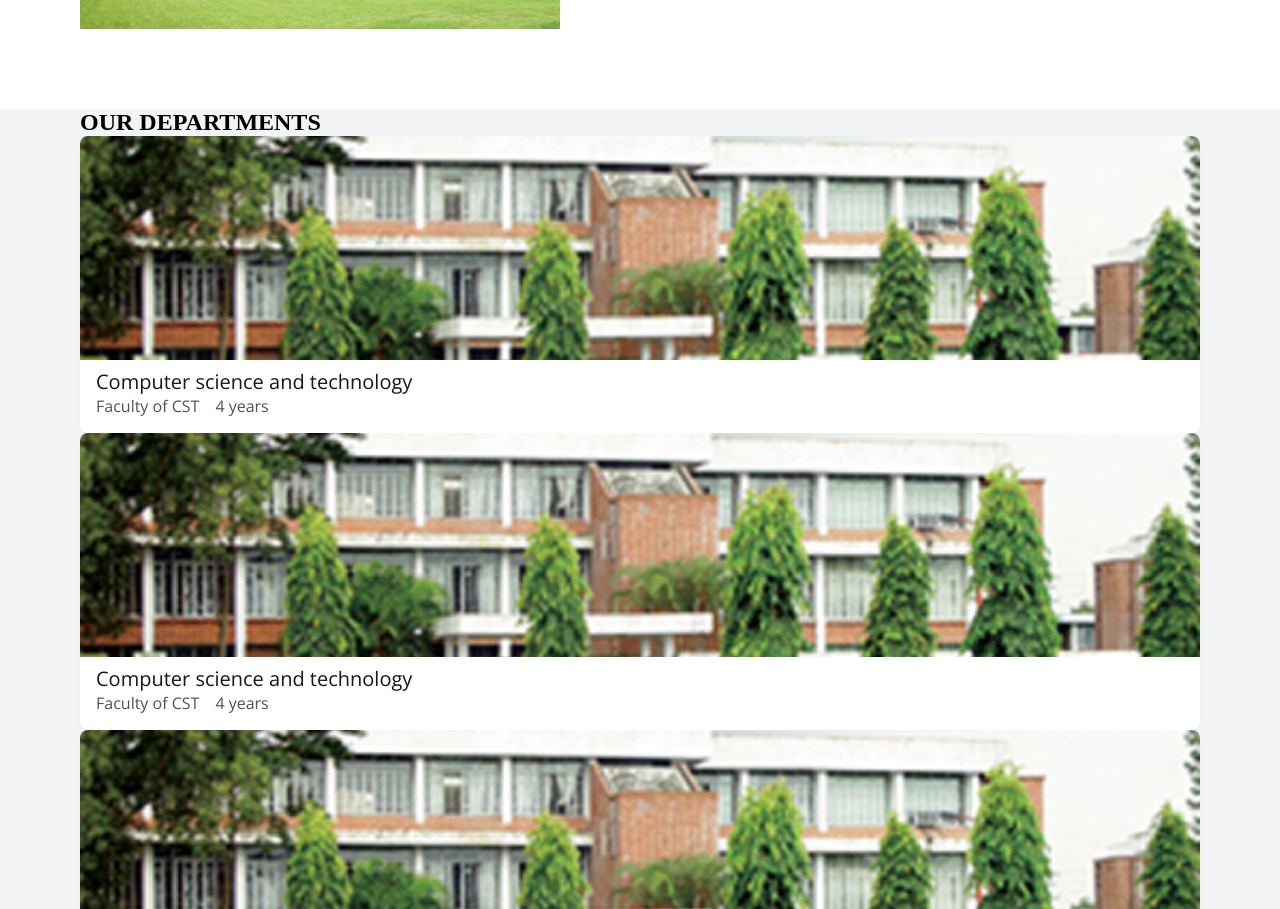
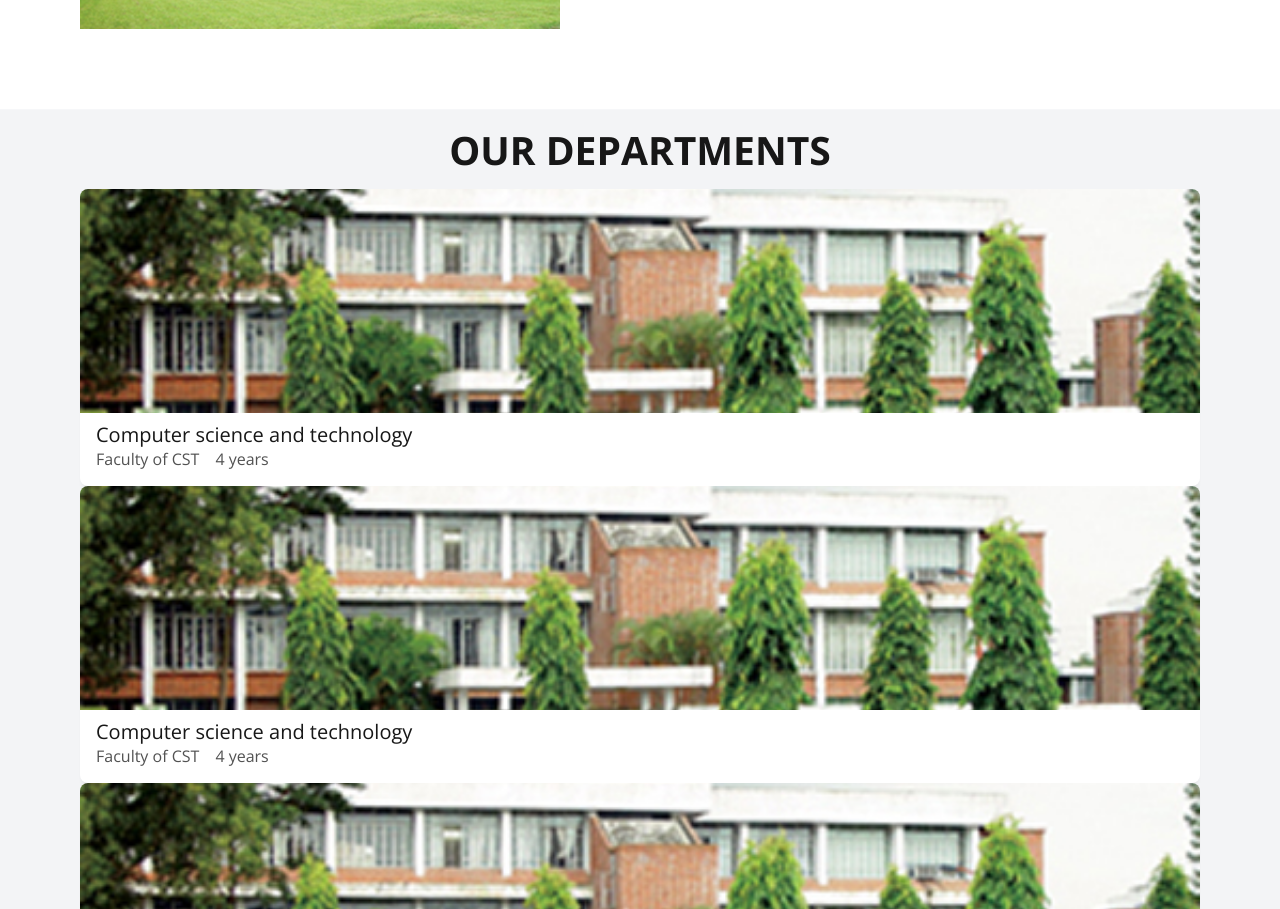
Before and after one commit to al-imam/lpi, a React (Vite) app: page / in a window 1280 px wide. Shown: the part 1174-2083 px from the top of the page. Built offline with nearby package versions, Linux system fonts and the light colour scheme.

Commit message:
style departments component heading

```diff
--- a/src/components/Departments/departments.module.css
+++ b/src/components/Departments/departments.module.css
@@ -2,3 +2,13 @@
   max-width: var(--max-width);
   margin-inline: auto;
 }
+
+.departmentTitle {
+  font-size: var(--h2);
+  font-family: var(--ff-os);
+  color: var(--gray-900);
+  display: flex;
+  justify-content: center;
+  align-items: center;
+  height: 5rem;
+}
--- a/src/pages/Home/home.module.css
+++ b/src/pages/Home/home.module.css
@@ -14,15 +14,6 @@
   filter: brightness(0.4);
   object-fit: cover;
   transition: transform 300ms ease-out, filter 300ms linear;
-}
-
-.departmentTitle {
-  font-size: var(--h2);
-  font-family: var(--ff-os);
-  display: flex;
-  justify-content: center;
-  align-items: center;
-  height: 5rem;
 }
 
 .cardsContainer {
```
